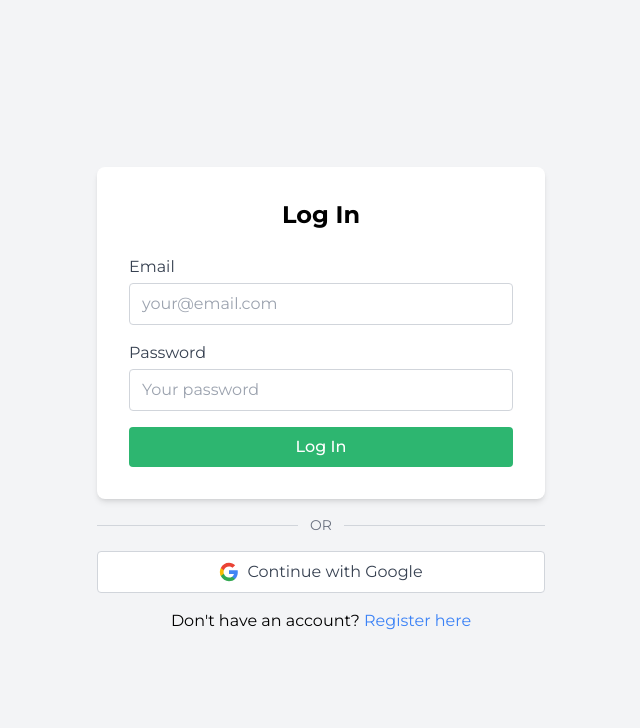
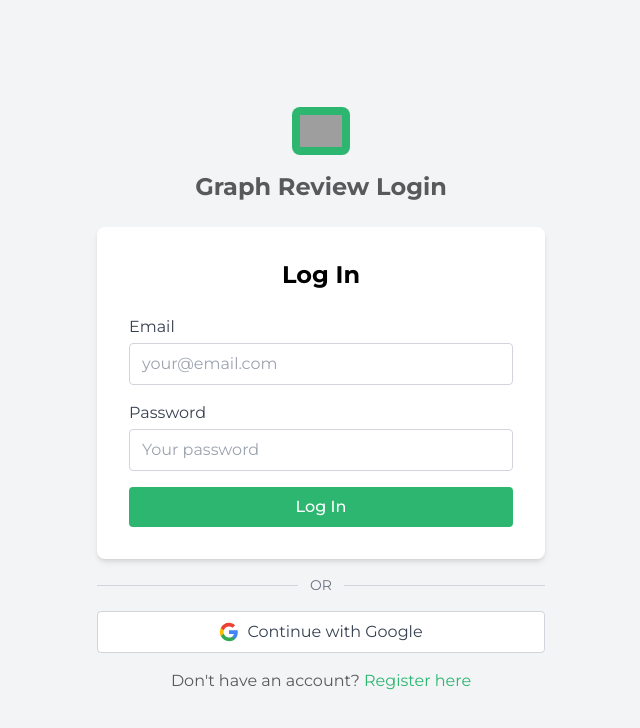
Before and after one commit to webfeathers/graph-review-system, a Next.js app: page /login in a window 1280 px wide. Shown: the top 728 px of the page, without its empty margins (319-959 px from the left). Built offline with nearby package versions, Linux system fonts and the light colour scheme; no server answers; grey boxes are pictures that could not be loaded.

Commit message:
Update login.tsx

```diff
--- a/pages/login.tsx
+++ b/pages/login.tsx
@@ -29,8 +29,17 @@ const Login: NextPage = () => {
 
   // Show login form for unauthenticated users
   return (
-    <div className="flex justify-center items-center min-h-screen bg-gray-100">
+    <div className="flex justify-center items-center min-h-screen bg-gray-100 font-['Montserrat',sans-serif]">
       <div className="w-full max-w-md">
+        <div className="text-center mb-6">
+          <img
+            src="https://kcihsgnpmxzgdgwdijgx.supabase.co/storage/v1/object/public/graph-images/ld-logo.png"
+            alt="LeanData Logo"
+            className="h-12 mx-auto bg-[#2db670] p-2 rounded-lg"
+          />
+          <h1 className="text-2xl font-bold mt-4 text-[#58595b]">Graph Review Login</h1>
+        </div>
+
         <AuthForm mode="login" />
 
         <div className="mt-4 text-center">
@@ -43,9 +52,9 @@ const Login: NextPage = () => {
           <GoogleLoginButton className="mb-4" />
         </div>
 
-        <p className="mt-4 text-center">
+        <p className="mt-4 text-center text-[#58595b]">
           Don't have an account?{' '}
-          <Link href="/register" className="text-blue-500 hover:underline">
+          <Link href="/register" className="text-[#2db670] hover:underline">
             Register here
           </Link>
         </p>
```
